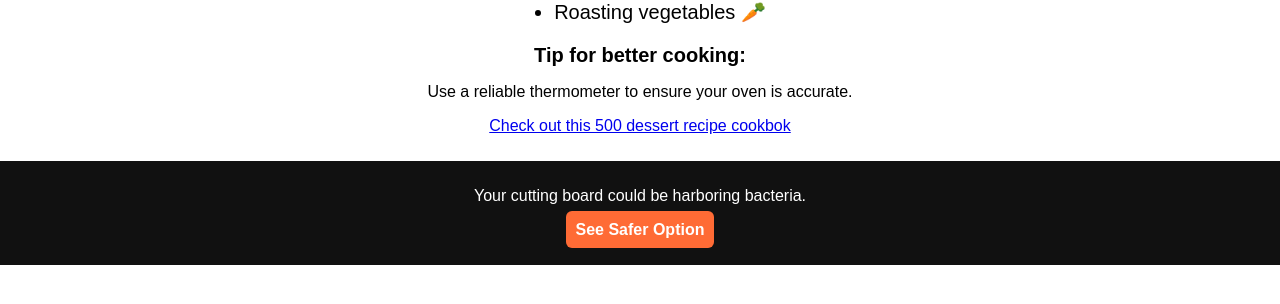
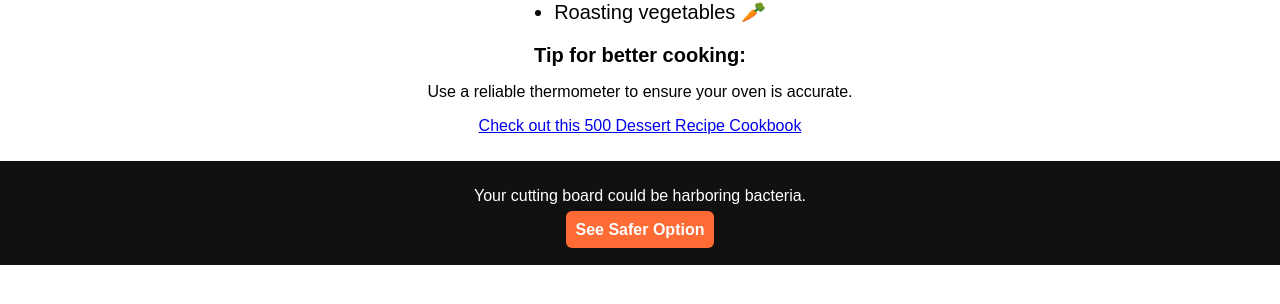
Before and after one commit to cxprofile/cooking-temp-converter, a Flask app: page /180c-to-fahrenheit in a window 1280 px wide. Shown: the part 398-702 px from the top of the page. Run offline with Flask 3, Linux system fonts and the light colour scheme.

Commit message:
articles v2

```diff
--- a/app.py
+++ b/app.py
@@ -58,19 +58,19 @@ def article(slug):
             <p>If you're building small tools or side projects, you don’t need expensive hosting.</p>
 
             <h2>1. Render</h2>
-                <p style="padding-left:10px">Great for beginners building full-stack apps.</p>
+                <p style="padding-left:10px;text-align:left">Great for beginners building full-stack apps.</p>
 
             <h2>2. Netlify</h2>
-                <p style="padding-left:10px">Perfect for blogs and static sites.</p>
+                <p style="padding-left:10px;text-align:left">Perfect for blogs and static sites.</p>
 
             <h2>3. Cloudflare Pages</h2>
-                <p style="padding-left:10px">Best free hosting with unlimited bandwidth.</p>
+                <p style="padding-left:10px;text-align:left">Best free hosting with unlimited bandwidth.</p>
 
             <h2>4. Railway</h2>
-                <p style="padding-left:10px">Fast prototyping and deployment.</p>
+                <p style="padding-left:10px;text-align:left">Fast prototyping and deployment.</p>
 
             <h2>5. Vercel</h2>
-                <p style="padding-left:10px">Best for frontend developers.</p>
+                <p style="padding-left:10px;text-align:left">Best for frontend developers.</p>
         """
     },
     "free-hosting-pros-cons":{
@@ -78,48 +78,48 @@ def article(slug):
         "content": """
             <h1>Pros and Cons of Free Hosting for Beginners (2026 Guide)</h1>
             <h2>Pros:</h2>
-            <ul>
+            <ul style="text-align:left">
                 <li>Zero Cost
-                    <p>	You don’t pay anything to get started </p>
-                    <p> Perfect for beginners, students, and side projects</p>
+                    <p style="text-align:left">You don’t pay anything to get started </p>
+                    <p style="text-align:left">Perfect for beginners, students, and side projects</p>
                 </li>
                 <li>Easy Setup. Most platforms offer:
-                    <p>	One-click deploy </p>
-                    <p> Githb integration</p>
-                    <p> Simple Dashboards </p>
+                    <p style="text-align:left">One-click deploy </p>
+                    <p style="text-align:left">Githb integration</p>
+                    <p style="text-align:left">Simple Dashboards </p>
                 </li>
                 <li>Great for learning and testing
-                    <p>	Practice coding and test ideas</p>
-                    <p> Building portfolio </p>
+                    <p style="text-align:left">Practice coding and test ideas</p>
+                    <p style="text-align:left">Building portfolio </p>
                 </li>
                 <li>No Commitment
-                    <p>	No contracts and you can stop at anytime</p>
+                    <p style="text-align:left">No contracts and you can stop at anytime</p>
                 </li>
                 <li>Basic Tools included like:
-                    <p>	SSL</p>
-                    <p> Website Builder </p>
-                    <p> Git Integration </p>
+                    <p style="text-align:left">SSL</p>
+                    <p style="text-align:left">Website Builder </p>
+                    <p style="text-align:left">Git Integration </p>
                 </li>
             </ul>
             <h2>Cons:</h2>
             <ul>
                 <li>Slow Performance
-                    <p>	Servers are shared with many users </p>
-                    <p> Can be slow and laggy</p>
+                    <p style="text-align:left">Servers are shared with many users
+                    <p style="text-align:left">Can be slow and laggy</p>
                 </li>
                 <li>Sites might go offline
-                    <p>	"Sleep after inactivity" </p>
+                    <p style="text-align:left">Sleep after inactivity" </p>
                 </li>
                 <li>Limited Resource
-                    <p>	Storage Limits can be strict </p>
-                    <p> Bandwidth and CPU can be limited </p>
+                    <p style="text-align:left">Storage Limits can be strict </p>
+                    <p style="text-align:left">Bandwidth and CPU can be limited </p>
                 </li>
                 <li> Weak security and support
-                    <p> Limited security features </p>
-                    <p> No customer support </p>
+                    <p style="text-align:left">Limited security features </p>
+                    <p style="text-align:left">No customer support </p>
                 </li>
                 <li> Hidden Upsells
-                    <p> You'll be pushed to upgrade </p>
+                    <p style="text-align:left">You'll be pushed to upgrade </p>
                 </li>
 
             </ul>
--- a/templates/180c.html
+++ b/templates/180c.html
@@ -214,7 +214,7 @@ input, select, button {
     <div class="container_bottom1">
     <h2 style="text-align: center;">Tip for better cooking: </h2>
     <p style="text-align: center;">Use a reliable thermometer to ensure your oven is accurate.</p>
-    <p style="text-align: center;"><a href="https://f6630a7vsml-mvfwgtdvfu0x6h.hop.clickbank.net">Check out this 500 dessert recipe cookbok</a></p>
+    <p style="text-align: center;"><a href="https://f6630a7vsml-mvfwgtdvfu0x6h.hop.clickbank.net">Check out this 500 Dessert Recipe Cookbook</a></p>
 
 </div>
 
```
